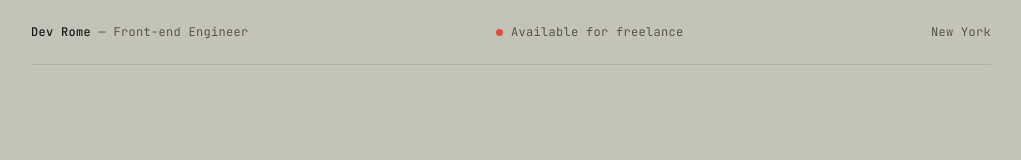
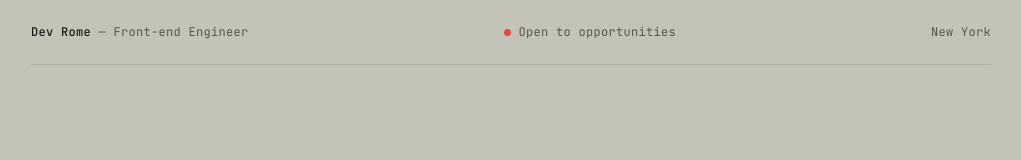
Before and after one commit to dev-rome/Dev-Rome-Portfolio, a Next.js app: page / in a window 1280 px wide. Shown: the top 160 px of the page, without its empty margins (129-1150 px from the left). Built offline with nearby package versions, Linux system fonts and the light colour scheme.

Commit message:
content: update header text

```diff
--- a/app/page.tsx
+++ b/app/page.tsx
@@ -15,7 +15,7 @@ export default function Home() {
           </span>
           <span className="flex items-center gap-2">
             <span className="size-1.75 rounded-full bg-accent" />
-            Available for freelance
+            Open to opportunities
           </span>
           <span>New York</span>
         </header>
```
